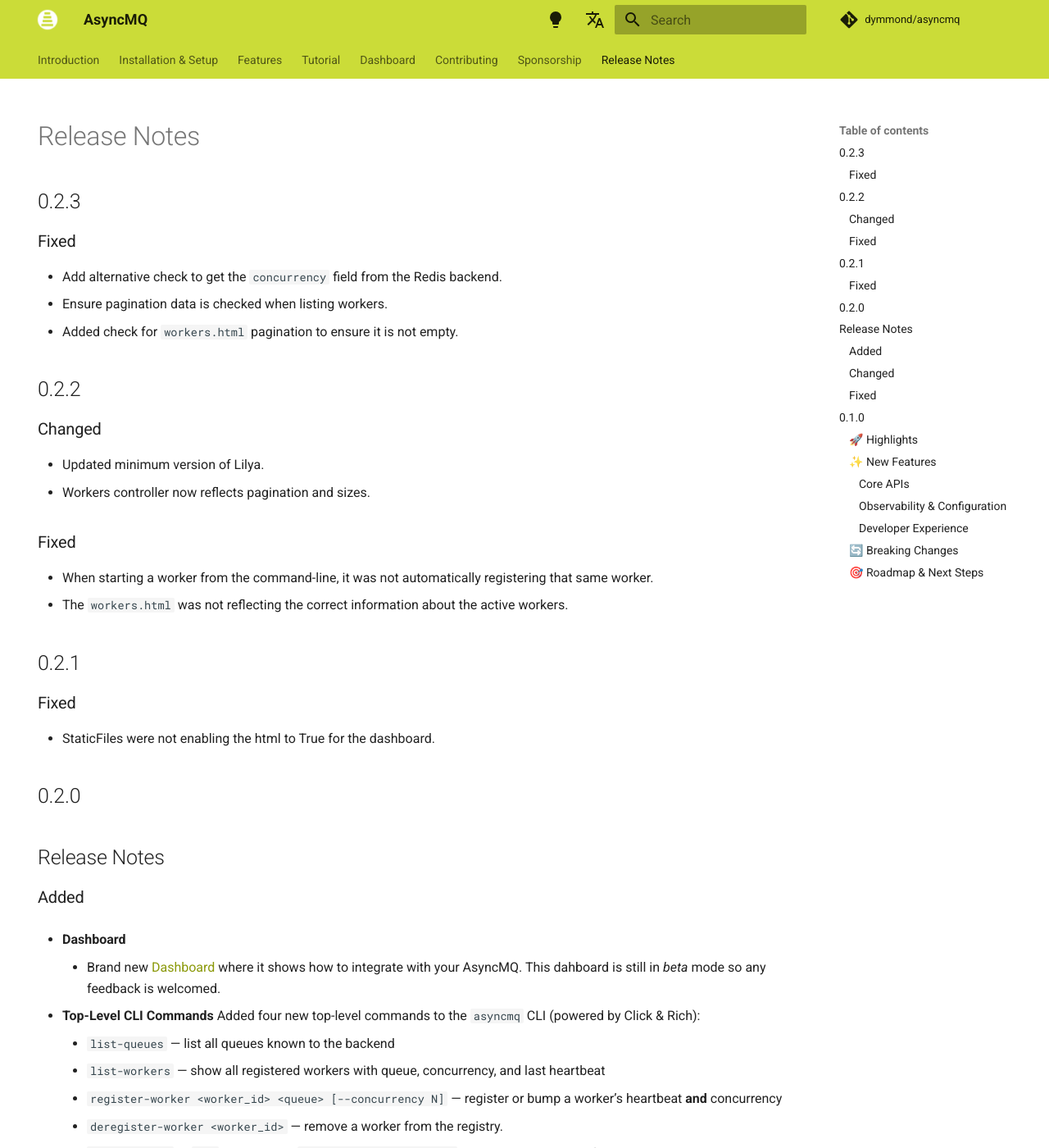
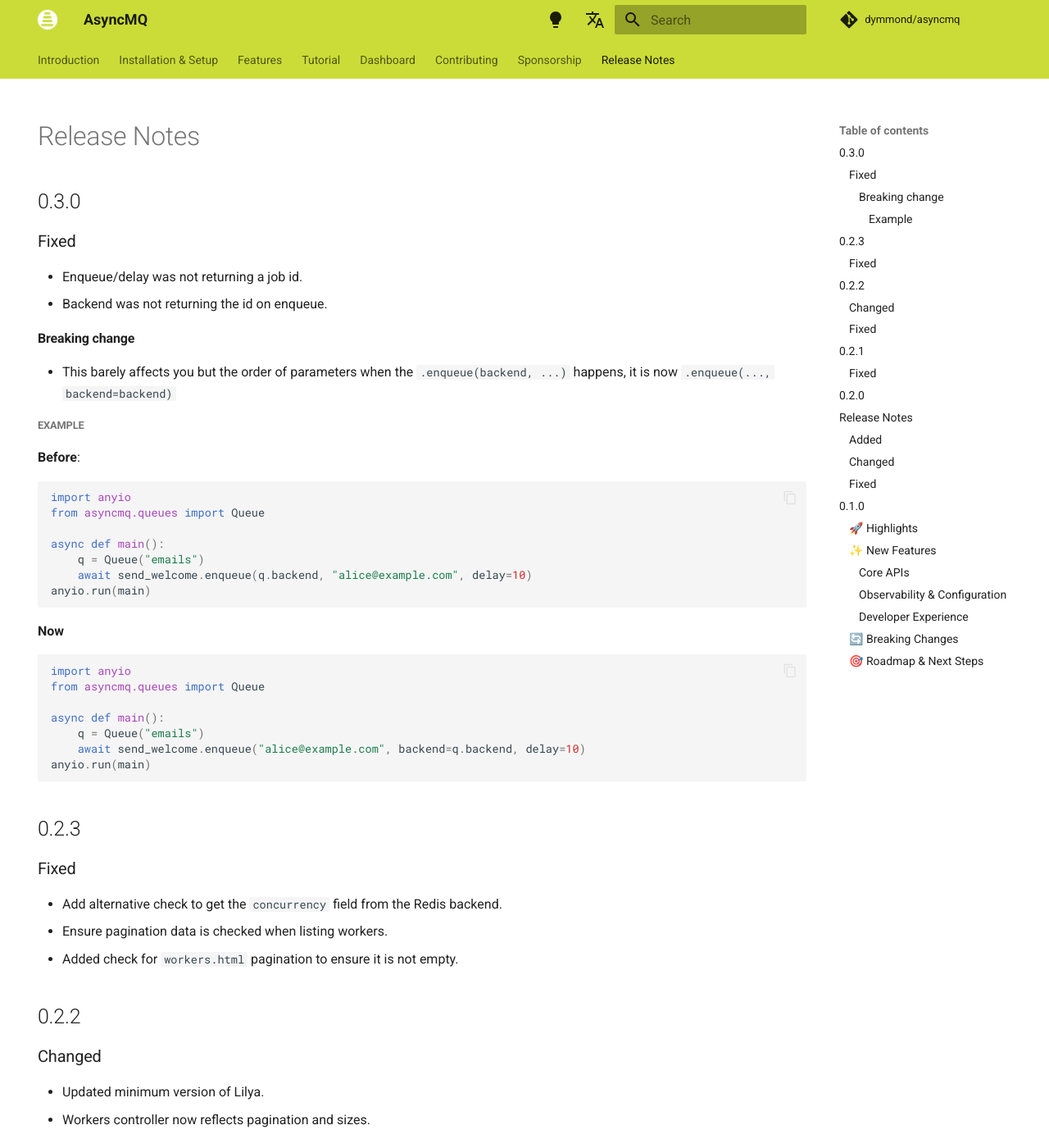
Before and after one commit to dymmond/asyncmq, an MkDocs documentation site: the page built from docs/release-notes.md, in a window 1280 px wide and 1400 px high. Shown: the whole window at 82% size. Built offline with MkDocs 1.6.1 and Material for MkDocs 9.7.7, drawn with Linux system fonts in a browser that asks for light colours; comment, search, counter and statistics services are not loaded.

Commit message:
Enqueue, backend, delay and job id (#34)
* Fix returning job id
* Fix backend args and docs

````diff
--- a/asyncmq/__init__.py
+++ b/asyncmq/__init__.py
@@ -2,7 +2,7 @@
 
 from monkay import Monkay
 
-__version__ = "0.2.3"
+__version__ = "0.3.0"
 
 if TYPE_CHECKING:
     from .backends.memory import InMemoryBackend
--- a/docs/release-notes.md
+++ b/docs/release-notes.md
@@ -4,6 +4,44 @@
 ---
 
 # Release Notes
+
+## 0.3.0
+
+### Fixed
+
+- Enqueue/delay was not returning a job id.
+- Backend was not returning the id on enqueue.
+
+#### Breaking change
+
+* This barely affects you but the order of parameters when the `.enqueue(backend, ...)` happens, it is now
+```.enqueue(..., backend=backend)```
+
+##### Example
+
+**Before**:
+
+```python
+import anyio
+from asyncmq.queues import Queue
+
+async def main():
+    q = Queue("emails")
+    await send_welcome.enqueue(q.backend, "alice@example.com", delay=10)
+anyio.run(main)
+```
+
+**Now**
+
+```python
+import anyio
+from asyncmq.queues import Queue
+
+async def main():
+    q = Queue("emails")
+    await send_welcome.enqueue("alice@example.com", backend=q.backend, delay=10)
+anyio.run(main)
+```
 
 ## 0.2.3
 
````
Also changed, not shown: docs/features/quickstart.md (+1 -1 lines), docs/features/sandbox.md (+1 -1 lines), docs/features/tasks.md (+1 -1 lines), docs/index.md (+1 -1 lines), pyproject.toml (+5 -10 lines), 8 other files.
